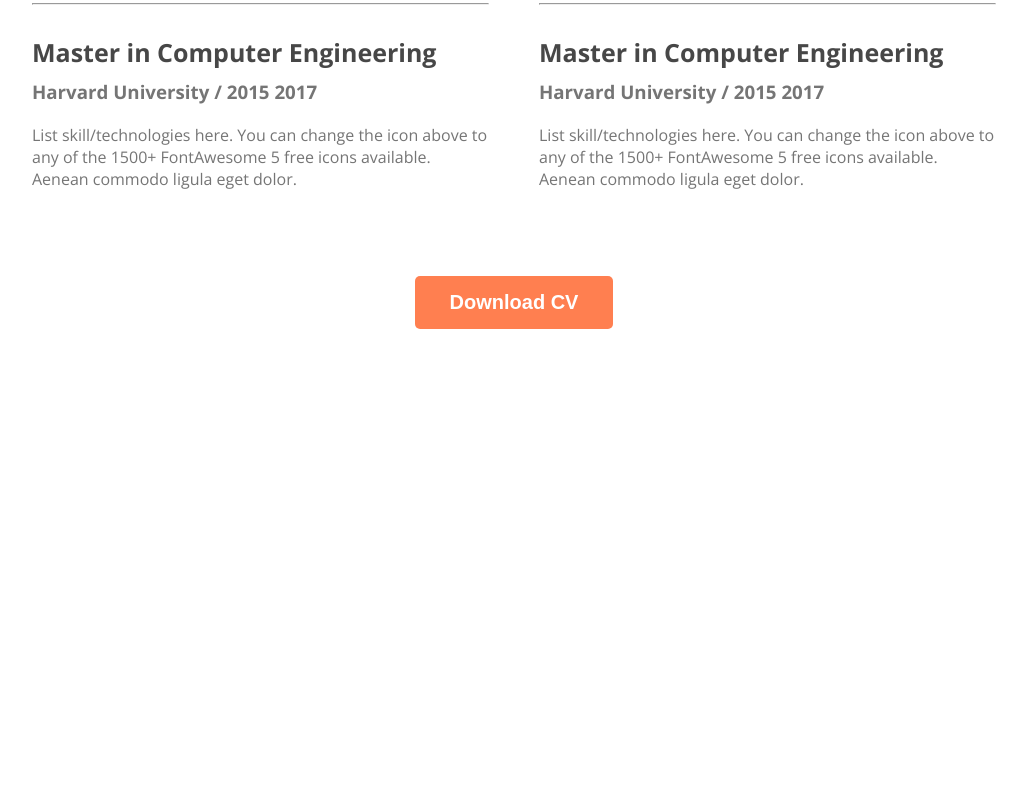
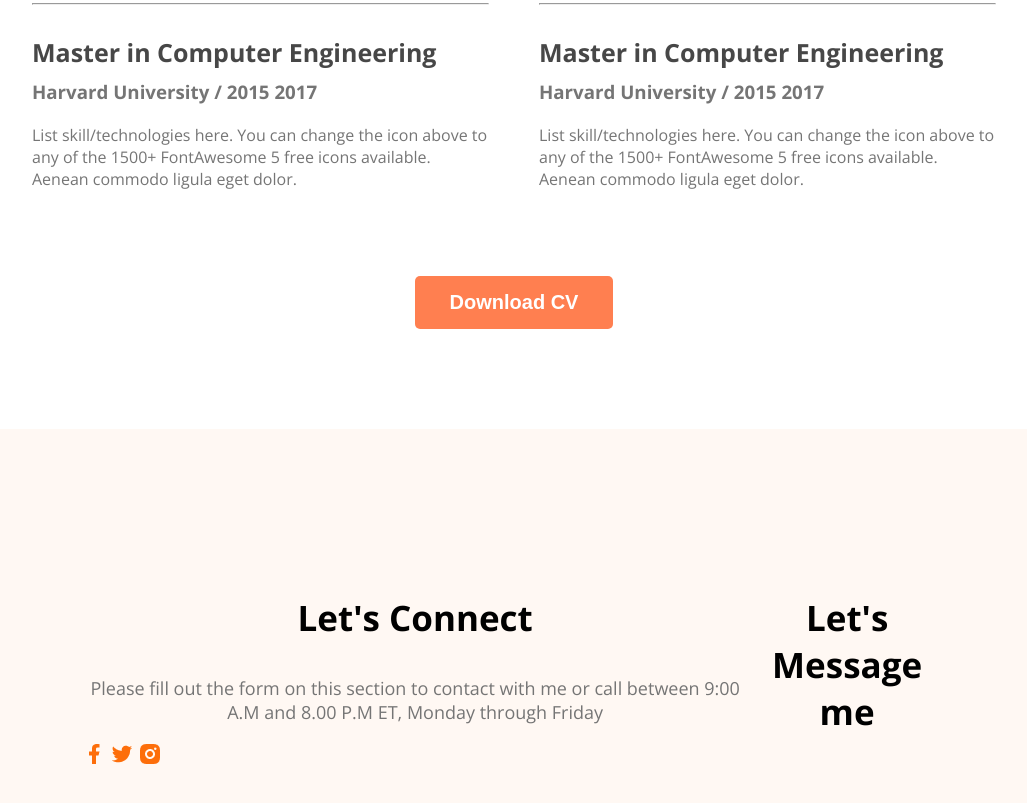
Before and after one commit to ShSpondon/web_dev_portfolio, a plain HTML site: page index.html in a window 1280 px wide. Shown: the part 3037-3840 px from the top of the page, without its empty margins (126-1153 px from the left). Before the commit the page ends 3374 px from the top, so only its background shows below. Drawn offline with nearby package versions, Linux system fonts and the light colour scheme.

Commit message:
Added basic Footer

```diff
--- a/index.html
+++ b/index.html
@@ -145,7 +145,18 @@
     </main>
 
     <footer>
-
+        <div class="footer-column">
+            <h3 class="section-title">Let's Connect</h3>
+            <p class="section-description">Please fill out the form on this section to contact with me or call between 9:00 A.M and 8.00 P.M ET, Monday through Friday</p>
+            <div class="social-links">
+                <a href=""><img src="images/icons/facebook.png" alt=""></a>
+                <a href=""><img src="images/icons/twitter.png" alt=""></a>
+                <a href=""><img src="images/icons/insta.png" alt=""></a>
+            </div>
+        </div>
+        <div class="footer-column">
+            <h3 class="section-title">Let's Message me</h3>
+        </div>
     </footer>
 </body>
 </html>
--- a/portfolio.css
+++ b/portfolio.css
@@ -184,3 +184,13 @@ font-weight: 700;
     text-align: center;
     margin-top: 50px;
 }
+
+
+/*footer style*/
+
+footer {
+    display: flex;
+    background-color:#fff8f3 ;
+    margin-top: 100px;
+    padding: 130px 200px;
+}
```
